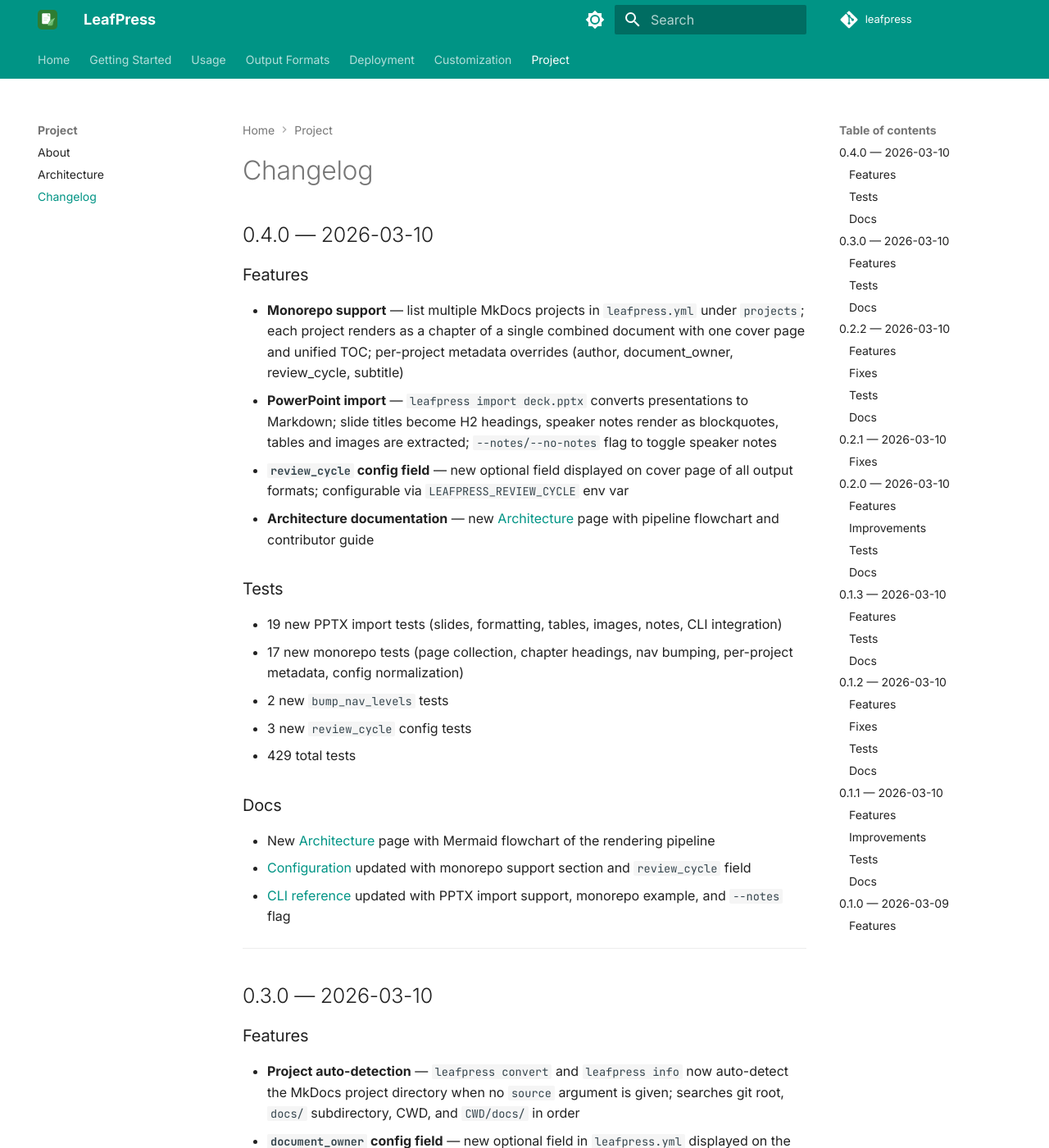
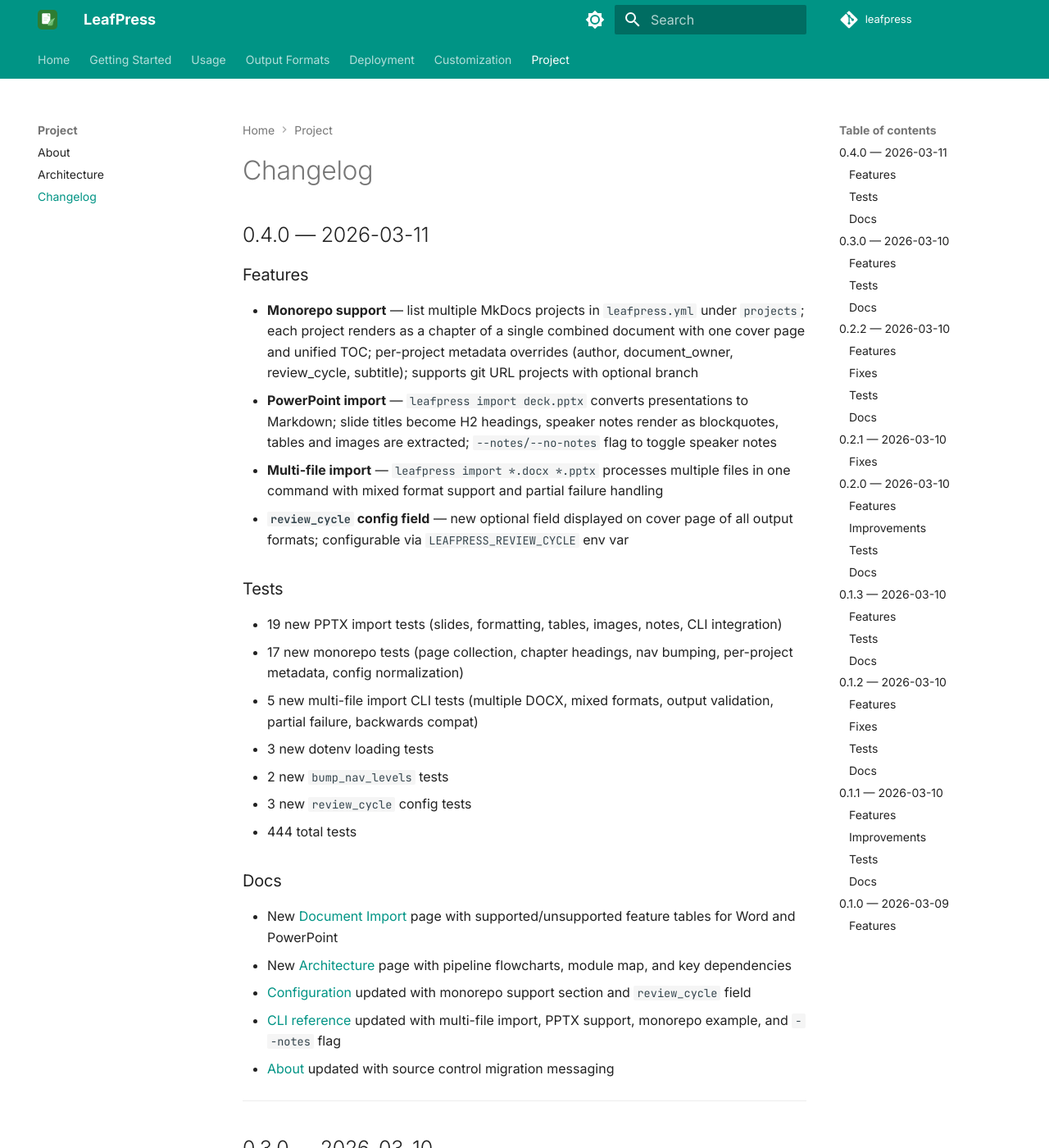
Before and after one commit to hutchins/leafpress, an MkDocs documentation site: the page built from docs/docs/changelog.md, in a window 1280 px wide and 1400 px high. Shown: the whole window at 82% size. Built offline with MkDocs 1.6.1 and Material for MkDocs 9.7.7, drawn with Linux system fonts in a browser that asks for light colours; comment, search, counter and statistics services are not loaded.

Commit message:
Bump version to 0.4.0 and update changelog
Add multi-file import, git URL projects, dotenv tests, and updated
documentation to changelog. Fix test count to 444.

```diff
--- a/docs/docs/changelog.md
+++ b/docs/docs/changelog.md
@@ -1,27 +1,31 @@
 # Changelog
 
-## 0.4.0 — 2026-03-10
+## 0.4.0 — 2026-03-11
 
 ### Features
 
-- **Monorepo support** — list multiple MkDocs projects in `leafpress.yml` under `projects`; each project renders as a chapter of a single combined document with one cover page and unified TOC; per-project metadata overrides (author, document_owner, review_cycle, subtitle)
+- **Monorepo support** — list multiple MkDocs projects in `leafpress.yml` under `projects`; each project renders as a chapter of a single combined document with one cover page and unified TOC; per-project metadata overrides (author, document_owner, review_cycle, subtitle); supports git URL projects with optional branch
 - **PowerPoint import** — `leafpress import deck.pptx` converts presentations to Markdown; slide titles become H2 headings, speaker notes render as blockquotes, tables and images are extracted; `--notes/--no-notes` flag to toggle speaker notes
+- **Multi-file import** — `leafpress import *.docx *.pptx` processes multiple files in one command with mixed format support and partial failure handling
 - **`review_cycle` config field** — new optional field displayed on cover page of all output formats; configurable via `LEAFPRESS_REVIEW_CYCLE` env var
-- **Architecture documentation** — new [Architecture](architecture.md) page with pipeline flowchart and contributor guide
 
 ### Tests
 
 - 19 new PPTX import tests (slides, formatting, tables, images, notes, CLI integration)
 - 17 new monorepo tests (page collection, chapter headings, nav bumping, per-project metadata, config normalization)
+- 5 new multi-file import CLI tests (multiple DOCX, mixed formats, output validation, partial failure, backwards compat)
+- 3 new dotenv loading tests
 - 2 new `bump_nav_levels` tests
 - 3 new `review_cycle` config tests
-- 429 total tests
+- 444 total tests
 
 ### Docs
 
-- New [Architecture](architecture.md) page with Mermaid flowchart of the rendering pipeline
+- New [Document Import](import.md) page with supported/unsupported feature tables for Word and PowerPoint
+- New [Architecture](architecture.md) page with pipeline flowcharts, module map, and key dependencies
 - [Configuration](configuration.md) updated with monorepo support section and `review_cycle` field
-- [CLI reference](cli.md) updated with PPTX import support, monorepo example, and `--notes` flag
+- [CLI reference](cli.md) updated with multi-file import, PPTX support, monorepo example, and `--notes` flag
+- [About](about.md) updated with source control migration messaging
 
 ---
 
--- a/pyproject.toml
+++ b/pyproject.toml
@@ -4,7 +4,7 @@
 
 [project]
 name = "leafpress"
-version = "0.3.0"
+version = "0.4.0"
 description = "Convert MkDocs sites to PDF, Word, HTML, ODT, and EPUB documents with branding"
 readme = "README.md"
 authors = [{name = "Shane Hutchins", email = "hutchins@users.noreply.github.com"}]
```
